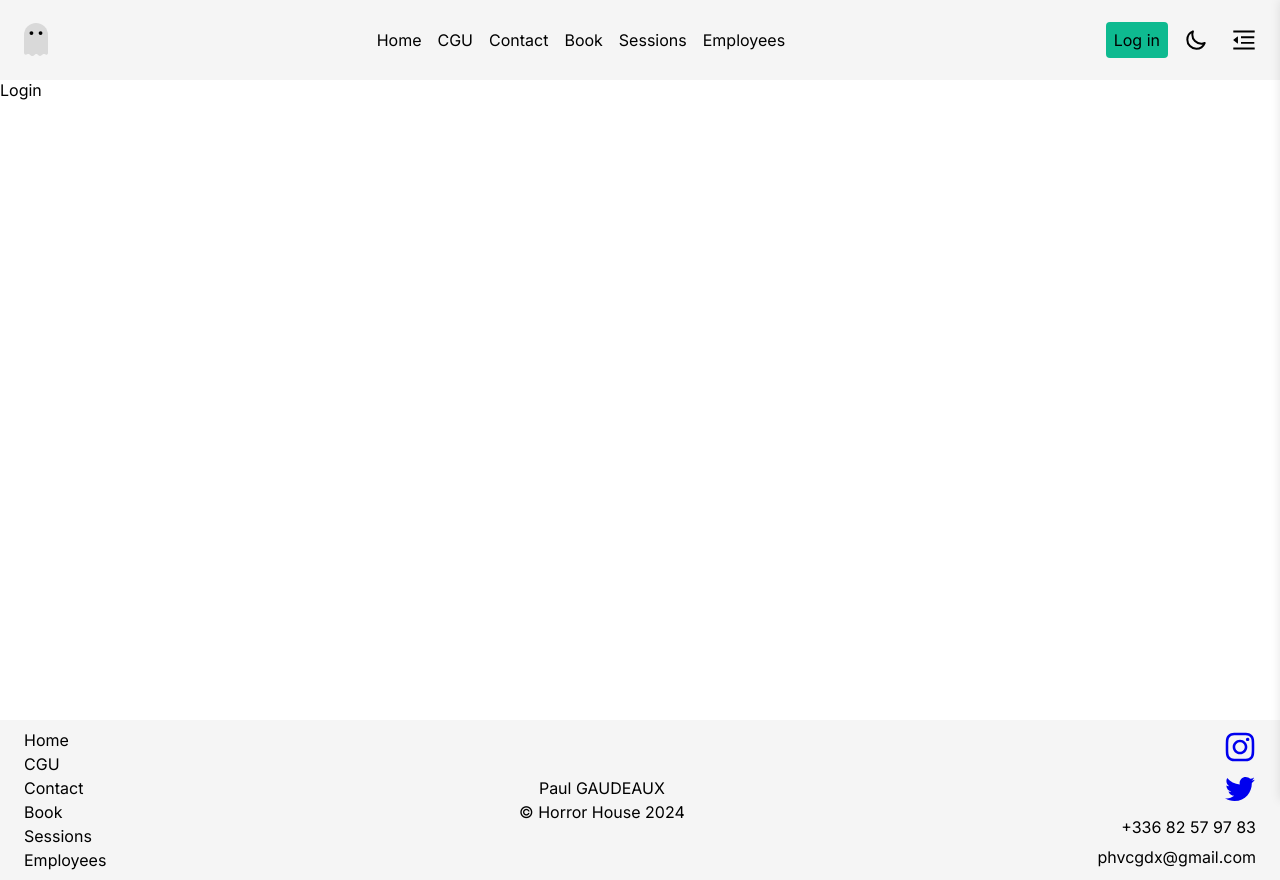
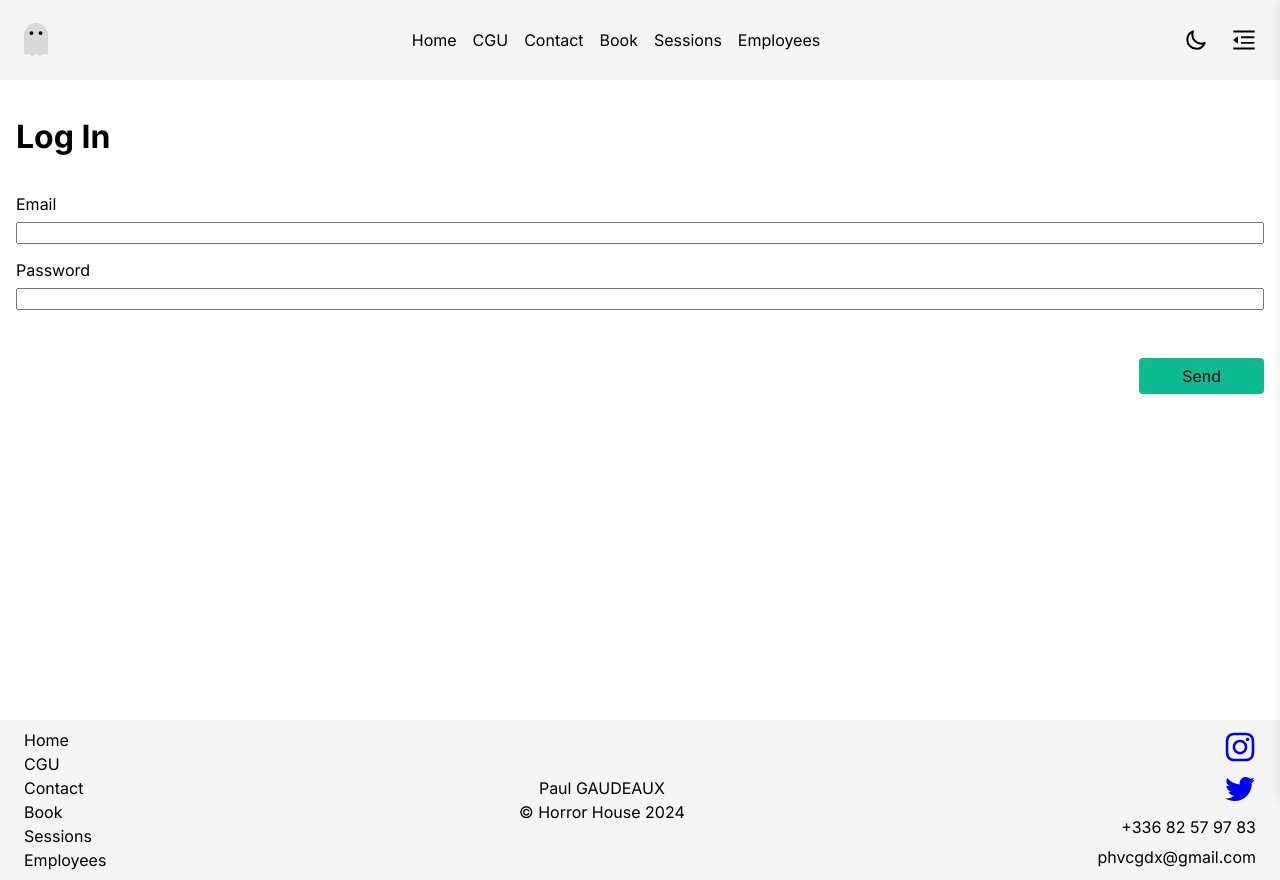
Before and after one commit to Trevodorax/horror-house, a React (Vite) app in the folder web-app/: page /login in a window 1280 px wide. Shown: the top 880 px of the page. Built offline with nearby package versions, Linux system fonts and the light colour scheme; no server answers.

Commit message:
feat(login): add login page

```diff
--- a/web-app/package.json
+++ b/web-app/package.json
@@ -23,6 +23,7 @@
 		"react": "^18.3.1",
 		"react-dom": "^18.3.1",
 		"react-hook-form": "^7.51.5",
+		"react-hot-toast": "^2.4.1",
 		"react-router-dom": "^6.23.1",
 		"typescript": "^5.4.5",
 		"vite": "^5.2.11",
--- a/web-app/src/components/2_molecules/loginLogoutButton/LoginLogoutButton.tsx
+++ b/web-app/src/components/2_molecules/loginLogoutButton/LoginLogoutButton.tsx
@@ -1,12 +1,13 @@
 import { useQueryGetMe } from "@/hooks/queries/useQueryGetMe"
 import { Button } from "../button/Button"
-import { useMutationLogIn } from "@/hooks/queries/useMutationLogIn"
 import { queryClient } from "@/hooks/queries/queryClient"
 import { setTokenAction } from "@/store/authSlice/actions"
+import { router } from "@/router"
+import { useLocation } from "react-router-dom"
 
 export const LoginLogoutButton = () => {
+    const location = useLocation()
     const me = useQueryGetMe()
-    const {mutate: logIn} = useMutationLogIn({email: 'test@test.com', password: 'password'})
 
     const logout = () => {
         setTokenAction({token: null})
@@ -14,10 +15,13 @@ export const LoginLogoutButton = () => {
     }
 
     if(me.data === null) {
+        if(location.pathname === '/login') {
+            return null
+        }
         return (
             <Button
                 variant="primary"
-                onClick={() => logIn({email: 'test@test.com', password: 'password'})}
+                onClick={() => router.navigate('/login')}
             >
                 Log in
             </Button>
--- a/web-app/src/components/3_organisms/contactForm/ContactForm.tsx
+++ b/web-app/src/components/3_organisms/contactForm/ContactForm.tsx
@@ -3,7 +3,6 @@ import type { FC } from "react";
 import { type SubmitHandler, useForm } from "react-hook-form";
 import { z } from "zod";
 
-import { InputInfoWrapper } from "@/components/1_atoms/inputInfoWrapper/InputInfoWrapper";
 import { Button } from "@/components/2_molecules/button/Button";
 import { ControlledInput } from "@/components/2_molecules/controlledInput/ControlledInput";
 import { ControlledTextArea } from "@/components/2_molecules/controlledTextArea/ControlledTextArea";
--- a/web-app/src/components/3_organisms/toggleThemeButton/ToggleThemeButton.module.scss
+++ b/web-app/src/components/3_organisms/toggleThemeButton/ToggleThemeButton.module.scss
@@ -5,4 +5,5 @@
 
 .icon {
   color: var(--color-text-default);
+  height: 100%;
 }
--- a/web-app/src/components/4_templates/globalLayout/GlobalLayout.tsx
+++ b/web-app/src/components/4_templates/globalLayout/GlobalLayout.tsx
@@ -10,12 +10,14 @@ import { ThemeProvider } from "@/components/3_organisms/themeContext/ThemeContex
 import styles from "./GlobalLayout.module.scss";
 import { QueryClientProvider } from "@tanstack/react-query";
 import { queryClient } from "@/hooks/queries/queryClient";
+import { Toaster } from "react-hot-toast";
 
 export const GlobalLayout: FC = () => {
 	return (
 		<ThemeProvider>
 			<SidebarProvider>
 				<QueryClientProvider client={queryClient}>
+					<Toaster />
 					<div className={styles.globalLayoutContainer}>
 						<GlobalHeader />
 						<main className={styles.mainContainer}>
--- a/web-app/src/components/4_templates/sideBar/SideBar.tsx
+++ b/web-app/src/components/4_templates/sideBar/SideBar.tsx
@@ -19,7 +19,7 @@ export const SideBar: FC<Props & HTMLAttributes<HTMLElement>> = ({
 	onClose,
 	...props
 }) => {
-	return createPortal(
+	return (
 		<aside
 			{...props}
 			className={classNames(props.className, styles.sideBarContainer, {
@@ -28,7 +28,6 @@ export const SideBar: FC<Props & HTMLAttributes<HTMLElement>> = ({
 		>
 			<ActionsHeader close={onClose} title="Navigation" />
 			<Surface className={styles.sideBarSurface}>{children}</Surface>
-		</aside>,
-		document.getElementById("root") ?? document.body,
-	);
+		</aside>
+	)
 };
--- /dev/null
+++ b/web-app/src/components/5_pages/login/Login.module.scss
@@ -0,0 +1,17 @@
+.form {
+    display: flex;
+    flex-direction: column;
+    gap: 1rem;
+    padding: 16px;
+
+    .input {
+      width: 100%;
+      flex-grow: 1;
+    }
+
+    .submitButton {
+      min-width: 10%;
+      align-self: flex-end;
+      margin-top: 32px;
+    }
+  }
--- a/web-app/src/components/5_pages/login/Login.tsx
+++ b/web-app/src/components/5_pages/login/Login.tsx
@@ -1,3 +1,60 @@
-export const Login = () => {
-    return <div>Login</div>
-}
+import { zodResolver } from "@hookform/resolvers/zod";
+import type { FC } from "react";
+import { type SubmitHandler, useForm } from "react-hook-form";
+import { z } from "zod";
+
+import { Button } from "@/components/2_molecules/button/Button";
+import { ControlledInput } from "@/components/2_molecules/controlledInput/ControlledInput";
+import styles from "./Login.module.scss";
+import { useMutationLogIn } from "@/hooks/queries/useMutationLogIn";
+import { Text } from "@/components/1_atoms/text/Text";
+
+const loginFormSchema = z.object({
+	email: z
+		.string()
+		.email(),
+	password: z
+		.string()
+        .min(8)
+});
+
+export const Login: FC = () => {
+	const {
+		control,
+		handleSubmit,
+		formState: { errors },
+	} = useForm<z.infer<typeof loginFormSchema>>({
+		resolver: zodResolver(loginFormSchema),
+	});
+
+    const {mutate: logIn} = useMutationLogIn()
+
+	const onSubmit: SubmitHandler<z.infer<typeof loginFormSchema>> = async (
+		data,
+	) => {
+		logIn(data)
+	};
+
+	return (
+		<form className={styles.form} onSubmit={handleSubmit(onSubmit)}>
+            <Text type="pageHeading">
+                Log In
+            </Text>
+			<ControlledInput
+				label="Email"
+				errorMessage={errors.email?.message}
+				className={styles.input}
+				{...control.register("email")}
+			/>
+            <ControlledInput
+				label="Password"
+				errorMessage={errors.password?.message}
+				className={styles.input}
+				{...control.register("password")}
+			/>
+			<Button variant="primary" className={styles.submitButton} type="submit">
+				Send
+			</Button>
+		</form>
+	);
+};
--- a/web-app/src/hooks/queries/kySetup.ts
+++ b/web-app/src/hooks/queries/kySetup.ts
@@ -9,5 +9,6 @@ export const query = ky.create({
           request.headers.set('Authorization', `Bearer ${useGlobalStore.getState().token}`);
         }
       ]
-    }
+    },
+    throwHttpErrors: false
 })
--- /dev/null
+++ b/web-app/src/hooks/queries/types.ts
@@ -0,0 +1,6 @@
+import { z } from "zod";
+
+export const ErrorSchema = z.object({
+    statusCode: z.number(),
+    message: z.string()
+})
--- a/web-app/src/hooks/queries/useMutationLogIn.tsx
+++ b/web-app/src/hooks/queries/useMutationLogIn.tsx
@@ -3,6 +3,9 @@ import { query } from "./kySetup"
 import { z } from "zod"
 import { queryClient } from "./queryClient"
 import { setTokenAction } from "@/store/authSlice/actions"
+import { router } from "@/router"
+import { ErrorSchema } from "./types"
+import toast from "react-hot-toast"
 
 interface Credentials {
     email: string
@@ -13,18 +16,31 @@ const LoginResponseSchema = z.object({
     token: z.string()
 })
 
-export const useMutationLogIn = (credentials: Credentials): UseMutationResult<z.infer<typeof LoginResponseSchema>, Error> => {
+export const useMutationLogIn = () => {
     return useMutation({
-        mutationFn: async (): Promise<z.infer<typeof LoginResponseSchema>> => {
-            const response = query.post('auth/login', {
-            json: credentials
+        mutationFn: async (credentials: Credentials): Promise<z.infer<typeof LoginResponseSchema> | null> => {
+            const response = await query.post('auth/login', {
+                json: credentials
             })
+
             const data = await response.json()
-            return LoginResponseSchema.parse(data)
+
+            if(response.ok) {
+                return LoginResponseSchema.parse(data)
+            } else {
+                const error = ErrorSchema.parse(data)
+                toast.error(error.message)
+                return null
+            }
         },
         onSuccess: (data) => {
+            if(data === null) {
+                return
+            }
+
             setTokenAction({token: data.token})
             queryClient.invalidateQueries({queryKey: ['me']})
+            router.navigate('/sessions')
         }
     })
 }
```
Also changed, not shown: 1 other file (tests, documents, lock files or other folders).
